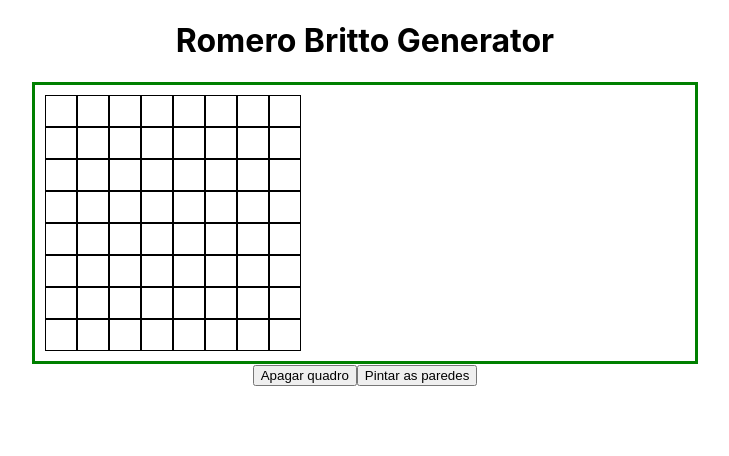
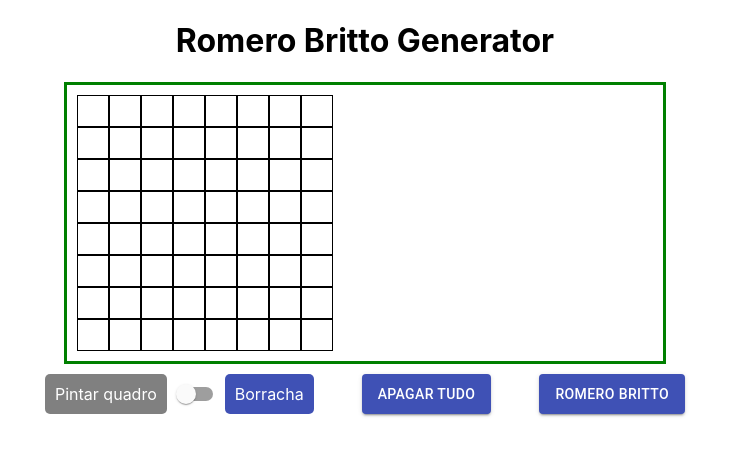
Before and after one commit to projeto-de-algoritmos/Grafos1_RomeroBrittoGenerator, a React (Create React App) app: page / in a window 1280 px wide. Shown: the top 456 px of the page, without its empty margins (275-1004 px from the left). Built offline with nearby package versions, Linux system fonts and the light colour scheme.

Commit message:
Adjust button
Co-authored-by: Hugo Sobral <hugosobral10@gmail.com>

```diff
--- a/src/App.css
+++ b/src/App.css
@@ -1,5 +1,8 @@
 .App {
   text-align: center;
+  display: flex;
+  align-items: center;
+  justify-content: center;
 }
 
 .pixel {
@@ -15,9 +18,39 @@
   flex-direction: row;
 }
 
+.content {
+  width: 50%;
+}
+
 .alignBoard {
   margin: auto;
-  width: 50%;
+  width: 90%;
   border: 3px solid green;
   padding: 10px;
 }
+
+.buttonsContent {
+  height: 40px;
+  display: flex;
+  margin-top: 10px;
+  justify-content: space-between;
+}
+
+.swicthContent {
+  display: flex;
+  align-items: center;
+}
+
+.activateSwitch {
+  color: #fff;
+  background-color: #3f51b5;
+  padding: 10px;
+  border-radius: 5px;
+}
+
+.deactivateSwitch {
+  color: #fff;
+  background-color: gray;
+  padding: 10px;
+  border-radius: 5px;
+}
--- a/src/App.js
+++ b/src/App.js
@@ -1,28 +1,28 @@
-import './App.css';
-import { Box } from "@chakra-ui/react"
-import { useEffect, useState } from 'react';
-import Graph from './structures/Graph';
-
+import "./App.css";
+import { Box } from "@chakra-ui/react";
+import { Button, Switch } from "@material-ui/core";
+import { useEffect, useState } from "react";
+import Graph from "./structures/Graph";
 
 function App() {
   const numberOfCols = 8;
   const [clearBoard, setClearBoard] = useState(false);
   const [color, setColor] = useState("#654321");
-  const [makeWall, setMakeWall] = useState(false);
+  // const [makeWall, setMakeWall] = useState(false);
 
   useEffect(() => {
     if (clearBoard) setColor("white");
     else setColor("#654321");
   }, [clearBoard]);
 
-  useEffect(() => {
-    if (makeWall) setColor("black");
-    else setColor("#654321");
-  }, [makeWall]);
+  // useEffect(() => {
+  //   if (makeWall) setColor("black");
+  //   else setColor("#654321");
+  // }, [makeWall]);
 
   const renderCol = (row, graph) => {
     let cols = [];
-    for (let i=0; i<numberOfCols; i++) cols.push(i);
+    for (let i = 0; i < numberOfCols; i++) cols.push(i);
 
     return cols.map((column) => (
       <Box
@@ -32,45 +32,51 @@
         id={`row${row}-col${column}`}
         key={`row${row}-col${column}`}
         onClick={() => {
-          let id = `row${row}-col${column}`;
+          // let id = `row${row}-col${column}`;
           // graph.dfs(id, color)
           graph.romeroBritto();
         }}
-      >
-      </Box>
+      ></Box>
     ));
-  }
+  };
 
   const renderTable = () => {
     const graph = new Graph(numberOfCols, numberOfCols);
     graph.buildGraph();
 
     let rows = [];
-    for (let i=0; i<numberOfCols; i++) rows.push(i);
+    for (let i = 0; i < numberOfCols; i++) rows.push(i);
     return rows.map((row) => (
-        <Box
-          className="table"
-          key={row}
-        >
-          {renderCol(row, graph)}
-        </Box>
-    ))
-  }
+      <Box className="table" key={row}>
+        {renderCol(row, graph)}
+      </Box>
+    ));
+  };
 
   return (
     <div className="App">
-      <h1>Romero Britto Generator</h1>
-      <div className="alignBoard">
-        {renderTable()}
+      <div className="content">
+        <h1>Romero Britto Generator</h1>
+        <div className="alignBoard">{renderTable()}</div>
+        <div className="buttonsContent">
+          <div className="swicthContent">
+            {clearBoard && <p className="activateSwitch">Pintar quadro</p>}
+            {!clearBoard && <p className="deactivateSwitch">Pintar quadro</p>}
+            <Switch
+              color="primary"
+              onChange={() => setClearBoard(!clearBoard)}
+            />
+            {!clearBoard && <p className="activateSwitch">Borracha</p>}
+            {clearBoard && <p className="deactivateSwitch">Borracha</p>}
+          </div>
+          <Button variant="contained" color="primary">
+            Apagar tudo
+          </Button>
+          <Button variant="contained" color="primary">
+            Romero Britto
+          </Button>
+        </div>
       </div>
-      <button
-        onClick={() => setClearBoard(!clearBoard)}
-      >
-        {clearBoard? 'Pintar quadro' : 'Apagar quadro'}
-      </button>
-      <button>
-        Pintar as paredes
-      </button>
     </div>
   );
 }
```
Also changed, not shown: package.json (+5 -4 lines), 2 other files (tests, documents, lock files or other folders).
